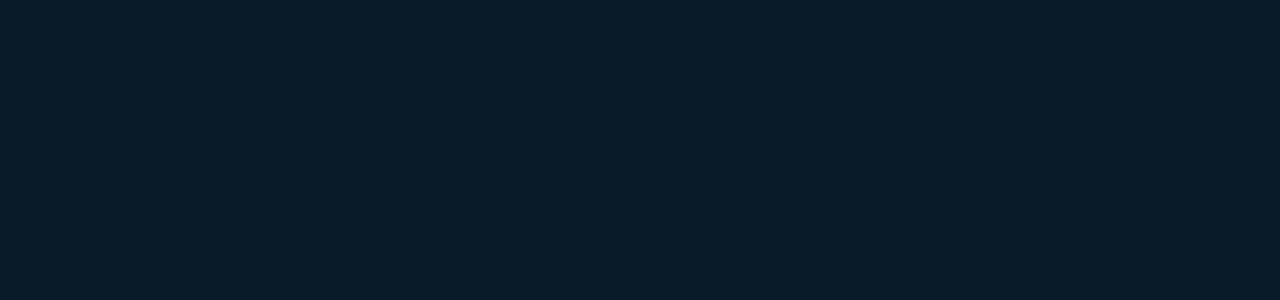
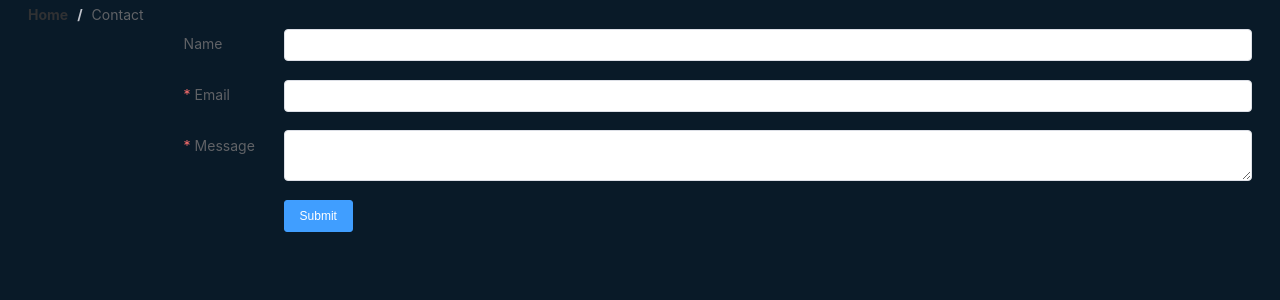
Before and after one commit to Instaplot/website, a Nuxt app: page /contact in a window 1280 px wide. Before the commit this address had no page. Shown: the top 300 px of the page. Built offline with nearby package versions, Linux system fonts and the light colour scheme.

Commit message:
feat: headers component and contact page

```diff
--- /dev/null
+++ b/components/HeaderPage.vue
@@ -0,0 +1,16 @@
+<template>
+  <el-header>
+    <el-row>
+      <el-col :span="24">
+        <el-breadcrumb separator="/">
+          <el-breadcrumb-item>
+            <router-link to="/">Home</router-link>
+          </el-breadcrumb-item>
+          <el-breadcrumb-item>
+            <router-link to="/contact">Contact</router-link>
+          </el-breadcrumb-item>
+        </el-breadcrumb>
+      </el-col>
+    </el-row>
+  </el-header>
+</template>
--- /dev/null
+++ b/pages/contact.vue
@@ -0,0 +1,109 @@
+<!-- eslint-disable vue/multi-word-component-names -->
+<template>
+  <el-container>
+    <HeaderPage />
+    <el-main>
+      <el-alert
+        v-if="state === '429'"
+        type="error"
+        effect="dark"
+        title="Rate limit exceeded! Please try again in a minute."
+      ></el-alert>
+      <el-form
+        label-position="left"
+        :model="contact"
+        label-width="100px"
+        size="small"
+        accept-charset="UTF-8"
+      >
+        <el-form-item label="Name" prop="name" name="name">
+          <el-input v-model="contact.name" autocomplete="off"></el-input>
+        </el-form-item>
+        <el-form-item
+          label="Email"
+          prop="email"
+          name="email"
+          :rules="rulesEmail"
+        >
+          <el-input v-model="contact.email" autocomplete="on"></el-input>
+        </el-form-item>
+        <el-form-item
+          label="Message"
+          prop="message"
+          name="message"
+          :rules="rulesMessage"
+        >
+          <el-input
+            v-model="contact.message"
+            type="textarea"
+            autocomplete="off"
+          ></el-input>
+        </el-form-item>
+        <el-form-item>
+          <el-button type="primary" @click="submitForm">Submit</el-button>
+        </el-form-item>
+      </el-form>
+    </el-main>
+  </el-container>
+</template>
+
+<script>
+import axios from 'axios'
+
+export default {
+  data() {
+    return {
+      state: 'default',
+      error: '',
+      rulesEmail: [
+        {
+          required: true,
+          message: 'Please input email address',
+          trigger: 'blur',
+        },
+        {
+          type: 'email',
+          message: 'Please input correct email address',
+          trigger: ['blur', 'change'],
+        },
+      ],
+      rulesMessage: [
+        {
+          required: true,
+          message: 'Please input message',
+          trigger: 'blur',
+        },
+        {
+          min: 10,
+          message: 'Please input at least 5 characters',
+          trigger: 'blur',
+        },
+      ],
+      contact: {
+        name: '',
+        email: '',
+        message: '',
+      },
+      submitForm: async () => {
+        try {
+          // eslint-disable-next-line no-unused-vars
+          const response = await axios.post(
+            'https://getform.io/f/7e13e905-e37a-4653-bc70-e70c5f73fb0f',
+            this.contact
+          )
+          // console.log(response);
+        } catch (error) {
+          const e = error.toString()
+          if (e.includes('429')) {
+            this.state = '429'
+          } else {
+            alert('An error occurred! ' + error)
+          }
+        }
+      },
+    }
+  },
+}
+</script>
+
+<style></style>
--- a/pages/index.vue
+++ b/pages/index.vue
@@ -1,7 +1,7 @@
 <!-- eslint-disable vue/require-v-for-key -->
 <template>
   <el-container>
-    <el-header> Instaplot </el-header>
+    <HeaderPage />
     <el-main>
       <div class="book-info">
         <el-alert
```
